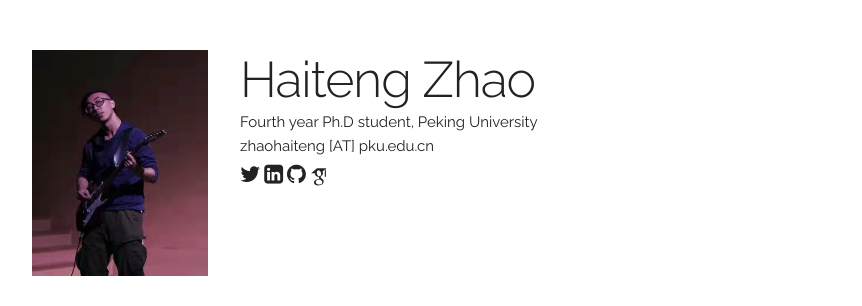
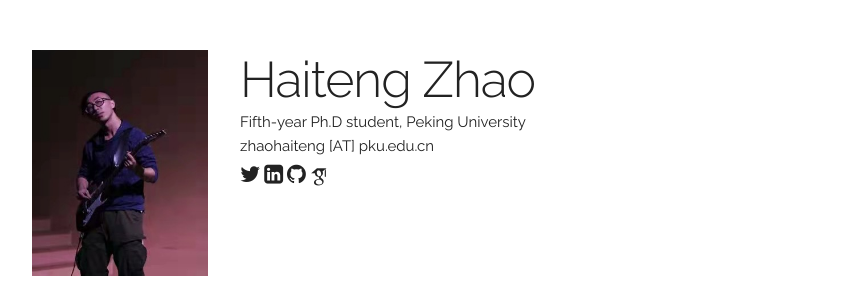
Before and after one commit to zhao-ht/haitengzhao, a Jekyll site: the page built from index.html, in a window 1280 px wide and 900 px high. Shown: the top 306 px of the window, without its empty margins (208-1070 px from the left). Built offline with Jekyll 4.4.1, drawn with Linux system fonts in a browser that asks for light colours; some web fonts are replaced.

Commit message:
Update main_info.yaml

```diff
--- a/_data/main_info.yaml
+++ b/_data/main_info.yaml
@@ -1,5 +1,5 @@
 name: "Haiteng Zhao"
-title: "Fourth year Ph.D student, Peking University"
+title: "Fifth-year Ph.D student, Peking University"
 email: "zhaohaiteng [AT] pku.edu.cn"
 profile_pic: "/assets/profile-pics/ht.jpeg"
 twitter: "https://twitter.com/Syd59067213"
```
